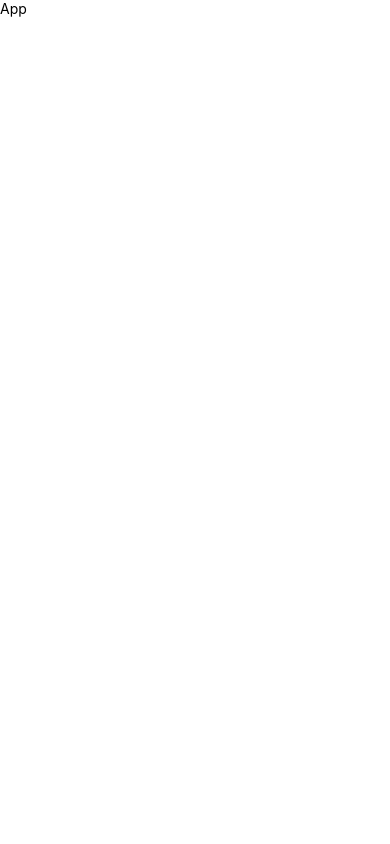
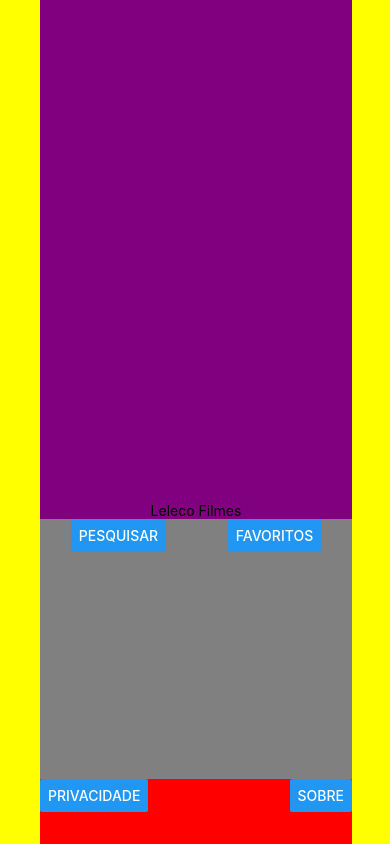
Before and after one commit to leandroaerolito/lelecofilmes, a React Native app: screen / in a window 390 px wide. Built offline with nearby package versions, Linux system fonts and the light colour scheme.

Commit message:
criação de estilos iniciais para as sessões

```diff
--- a/App.js
+++ b/App.js
@@ -1,16 +1,70 @@
-import { SafeAreaView, StatusBar, StyleSheet, Text, View } from "react-native";
+import {
+  Button,
+  SafeAreaView,
+  StatusBar,
+  StyleSheet,
+  Text,
+  View,
+} from "react-native";
 
 export default function App() {
   return (
     <>
       <StatusBar barStyle="light-content" />
-      <SafeAreaView>
-        <View>
-          <Text>App</Text>
+      <SafeAreaView style={estilos.container}>
+        <View style={estilos.viewLogo}>
+          <Text>Leleco Filmes</Text>
+        </View>
+
+        <View style={estilos.viewBotoes}>
+          <Button title="Pesquisar" />
+          <Button title="Favoritos" />
+        </View>
+
+        <View style={estilos.viewRodape}>
+          <Button title="Privacidade" />
+          <Button title="Sobre" />
         </View>
       </SafeAreaView>
     </>
   );
 }
 
-const estilos = StyleSheet.create({});
+const estilos = StyleSheet.create({
+  container: {
+    backgroundColor: "yellow",
+    flex: 1,
+  },
+
+  viewLogo: {
+    backgroundColor: "purple",
+    flex: 4,
+    marginLeft: 40,
+    marginRight: 40,
+    alignItems: "center",
+    justifyContent: "flex-end",
+    width: "80%",
+  },
+
+  viewBotoes: {
+    backgroundColor: "grey",
+    flex: 2,
+    flexDirection: "row",
+    justifyContent: "space-around",
+    marginLeft: 40,
+    marginRight: 40,
+    alignItems: "flex-start",
+    width: "80%",
+  },
+
+  viewRodape: {
+    flex: 0.5,
+    backgroundColor: "red",
+    marginRight: 40,
+    marginLeft: 40,
+    flexDirection: "row",
+    justifyContent: "space-between",
+    alignItems: "flex-start",
+    width: "80%",
+  },
+});
```
